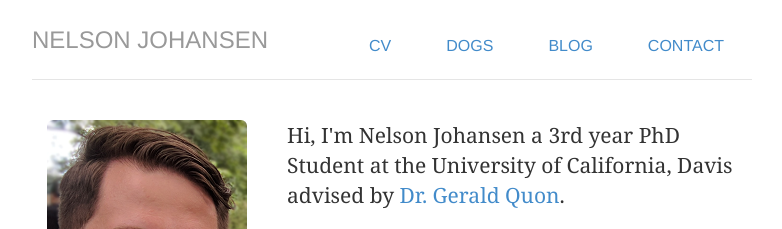
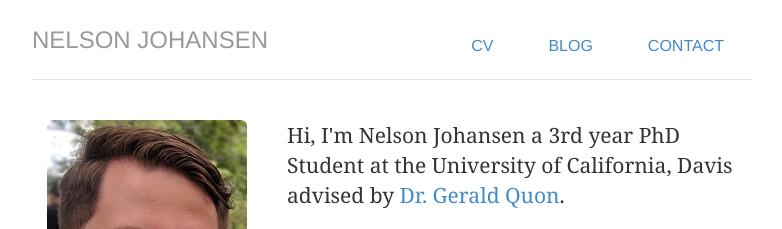
Before and after one commit to UCDNJJ/ucdnjj.github.io_old, a Jekyll site: the page built from index.html, in a window 1280 px wide. Shown: the top 229 px of the page, without its empty margins (248-1030 px from the left). Built offline with Jekyll 4.4.1, drawn with Linux system fonts in a browser that asks for light colours.

Commit message:
Update header.html

```diff
--- a/_includes/header.html
+++ b/_includes/header.html
@@ -1,7 +1,7 @@
 <div class="header">
 	<ul class="nav nav-pills pull-right">
 		<li class="{{ page.cv }}"><a href="/cv" title="CV">CV</a></li>
-		<li class="{{ page.dogs }}"><a href="/dogs" title="Dogs">Dogs</a></li>
+		<!-- <li class="{{ page.dogs }}"><a href="/dogs" title="Dogs">Dogs</a></li> -->
 		<li class="{{ page.blog }}"><a href="/blog" title="Blog">Blog</a></li>
 		<li class="{{ page.contact }}"><a href="/contact" title="Contact">Contact</a></li>
 	</ul>
```
